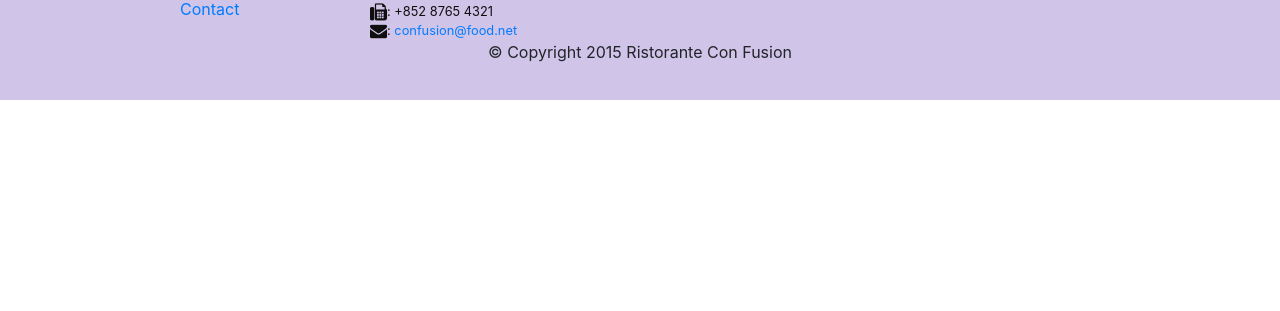
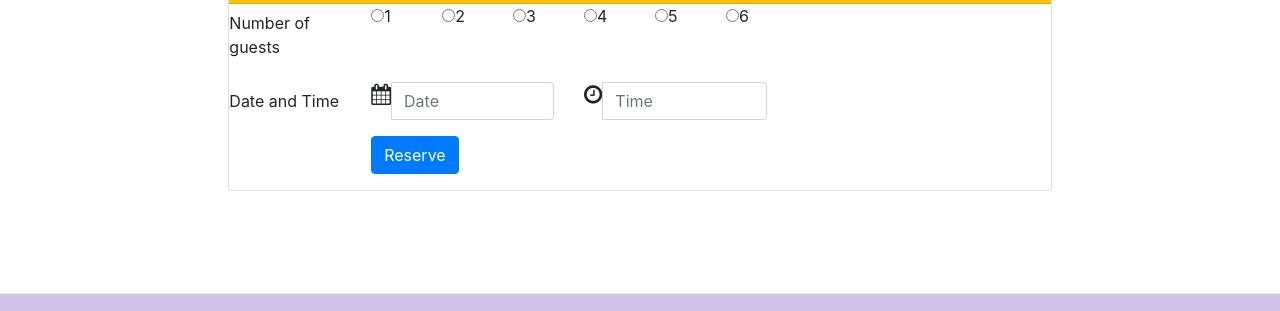
Before and after one commit to haianhgcs/Bootstrap4, a website: page conFusion/index.html in a window 1280 px wide. Shown: the part 1640-1951 px from the top of the page. Before the commit the page ends 1740 px from the top, so only its background shows below. Drawn offline with nearby package versions, Linux system fonts and the light colour scheme.

Commit message:
Asginment W2

```diff
--- a/conFusion/index.html
+++ b/conFusion/index.html
@@ -35,12 +35,15 @@
     <header class="jumbotron">
         <div class="container">
             <div class="row row-header">
-                <div class="col-12 col-sm-8">
+                <div class="col-12 col-sm-6">
                     <h1>Ristorante con Fusion</h1>
                     <p>We take inspiration from the World's best cuisines, and create a unique fusion experience. Our lipsmacking creations will tickle your culinary senses!</p>
                 </div>
-                <div class="col col-sm align-self-center">
+                <div class="col-12 col-sm-3 align-self-center">
                     <img src="img/logo.png" class="img-fluid">
+                </div>
+                <div class="col-12 col-sm-3 align-self-center">
+                    <a class="btn btn-warning btn-sm btn-block" href="#reserveForm">Reserve Table</a>
                 </div>
             </div>
         </div>
@@ -68,9 +71,15 @@
                 <h3>This Month's Promotions</h3>
             </div>
             <div class="col-sm col-md">
-                <h2>Weekend Grand Buffet</h2>
-                <p class="hidden-xs-down">Featuring mouthwatering combinations with a choice of five different salads, six enticing appetizers, six main entrees and five choicest desserts. Free flowing bubbly and soft drinks. All for just $19.99 per person </p>
+                <div class="media">
+                    <div class="media-body">
+                        <h2 class="mt-0">Weekend Grand Buffet <span class="badge badge-danger">NEW</span></h2>
+                        <p class="hidden-xs-down">Featuring mouthwatering combinations with a choice of five different salads, six enticing appetizers, six main entrees and five choicest desserts. Free flowing bubbly and soft drinks. All for just $19.99 per person </p>
+                    </div>
+                    <img class="d-flex mr-3 img-thumbnail align-self-center" src="img/buffet.png" alt="Weekend Grand Buffet">
+                </div>
             </div>
+
         </div>
 
         <div class="row row-content align-items-center">
@@ -90,6 +99,62 @@
         </div>
     </div>
 
+    <div class="row row-content ">
+        <div class="col-12 col-sm-8 offset-sm-2">
+            <div class="card align-self-center">
+                <h3 class="card-header bg-warning text-white">Reserve a Table</h3>
+                <div class="card-block">
+                    <form id="reserveForm">
+                        <div class="form-group row">
+                            <label for="guestnumber" class="col-12 col-sm-2 col-form-label">Number of guests</label>
+                            <div class="col-2 col-sm-1">
+                                <input type="radio" class="form-control-check" id="guestnumber1" name="guestnumber">1</input>
+                            </div>
+                            <div class="col-2 col-sm-1">
+                                <input type="radio" class="form-control-check" id="guestnumber2" name="guestnumber">2</input>
+                            </div>
+                            <div class="col-2 col-sm-1">
+                                <input type="radio" class="form-control-check" id="guestnumber3" name="guestnumber">3</input>
+                            </div>
+                            <div class="col-2 col-sm-1">
+                                <input type="radio" class="form-control-check" id="guestnumber4" name="guestnumber">4</input>
+                            </div>
+                            <div class="col-2 col-sm-1">
+                                <input type="radio" class="form-control-check" id="guestnumber5" name="guestnumber">5</input>
+                            </div>
+                            <div class="col-2 col-sm-1">
+                                <input type="radio" class="form-control-check" id="guestnumber6" name="guestnumber">6</input>
+                            </div>
+                        </div>
+                        <div class="form-group row">
+                            <label for="reservedatetime" class="col-12 col-sm-2 col-form-label">Date and Time</label>
+                            <div class="col-sm-12 col-md-3">
+                                <div class="input-group" >
+                                    <div class="input-group-addon"><i class="fa fa-calendar fa-lg"></i></div>
+                                    <input type="text" class="form-control text-inline" id="reservedatetime" name="reservedatetime" placeholder="Date"></input>
+                                </div>
+                            </div>
+                            <div class="col-sm-12 col-md-3">
+                                <div class="input-group" >
+                                    <div class="input-group-addon"><i class="fa fa-clock-o fa-lg"></i></div>
+                                    <input type="text" class="form-control inline" id="reservetime" name="reservetime" placeholder="Time"></input>
+                                </div>
+                            </div>
+                        </div>
+
+                        <div class="form-group row">
+                            <div class="col-12 offset-md-2 col-md-10">
+                                <button type="submit" class="btn btn-primary">
+                                    Reserve
+                                </button>
+                            </div>
+                        </div>
+                    </form>
+                </div>
+            </div>
+        </div>
+
+    </div>
     <footer class="footer">
         <div class="container">
             <div class="row">
```
